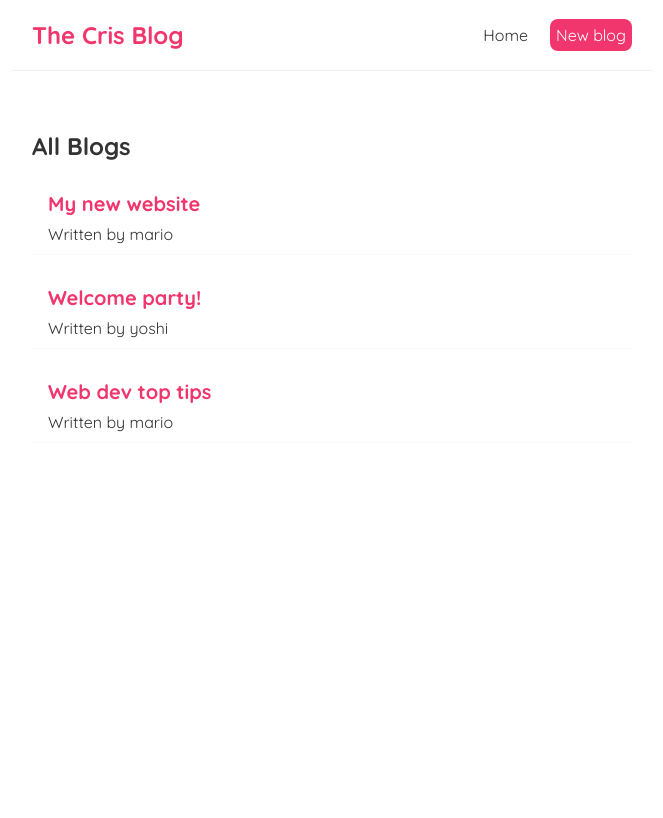
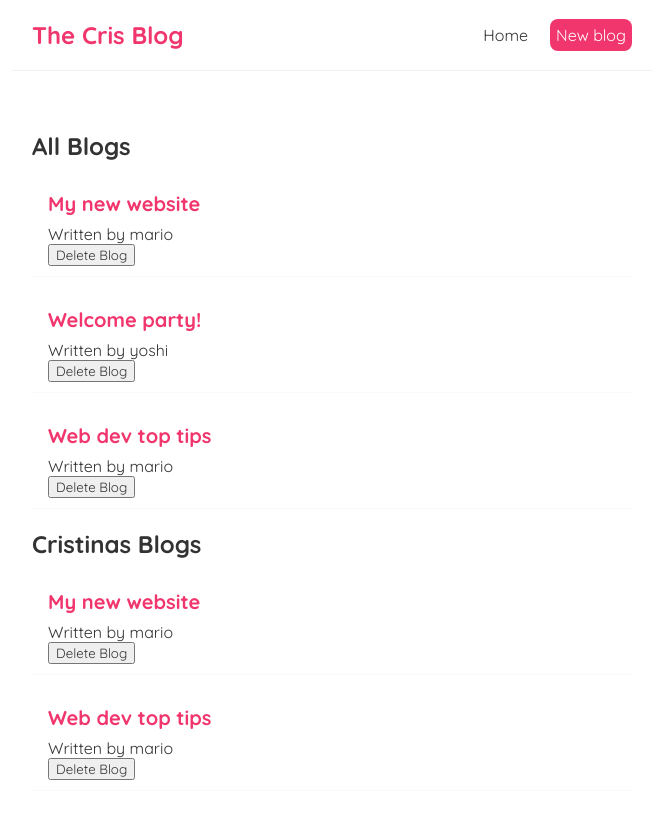
Before and after one commit to debcrisjol/blogreact, a React (Create React App) app: page / in a window 1280 px wide. Shown: the top 818 px of the page, without its empty margins (308-971 px from the left). Built offline with nearby package versions, Linux system fonts and the light colour scheme.

Commit message:
functions as props

```diff
--- a/src/BlogList.js
+++ b/src/BlogList.js
@@ -1,4 +1,4 @@
-const BlogList = ({blogs,title}) => {
+const BlogList = ({blogs,title,handleDelete}) => {
     // const blogs = props.blogs;
     // const title =props.title;
 
@@ -9,6 +9,7 @@ const BlogList = ({blogs,title}) => {
         <div className="blog-preview" key={blog.id} >
           <h2>{ blog.title }</h2>
           <p>Written by { blog.author }</p>
+          <button onClick={()=> handleDelete(blog.id)}>Delete Blog</button>
         </div>
       ))}
         </div>
--- a/src/Home.js
+++ b/src/Home.js
@@ -6,10 +6,14 @@ const Home = () => {
     { title: 'Welcome party!', body: 'lorem ipsum...', author: 'yoshi', id: 2 },
     { title: 'Web dev top tips', body: 'lorem ipsum...', author: 'mario', id: 3 }
   ]);
-
+  const handleDelete=(id) =>{
+    const newBlogs=blogs.filter(blog=> blog.id!== id);
+    setBlogs(newBlogs);
+  }
   return (
     <div className="home">
-        <BlogList blogs={blogs} title="All Blogs" />
+        <BlogList blogs={blogs} title="All Blogs" handleDelete={handleDelete} />
+        <BlogList blogs={blogs.filter((blog) => blog.author ==='mario' )} title="Cristinas Blogs" />
     </div>
   );
 }
```
